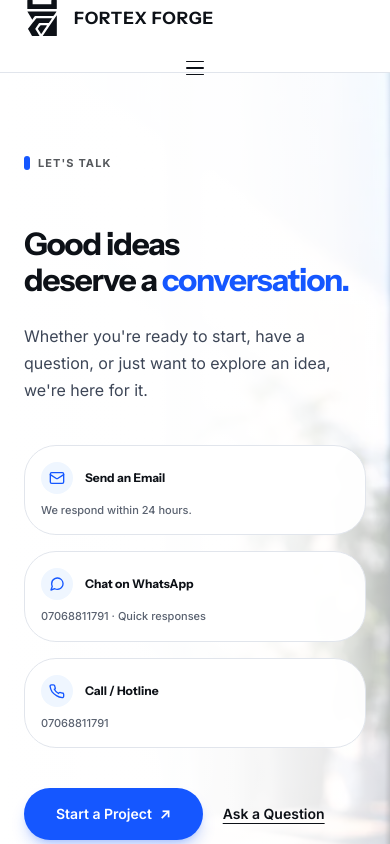
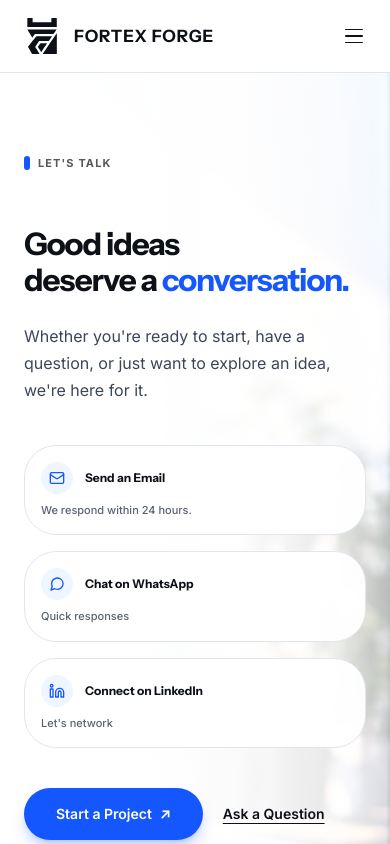
Before and after one commit to Youngpastor14/fortex-forge, a React (Vite) app: page /contact in a window 390 px wide. Shown: the top 844 px of the page. Built offline with nearby package versions, Linux system fonts and the light colour scheme.

Commit message:
fix: header mobile flex row, remove phone text from WhatsApp card, restore LinkedIn card

```diff
--- a/src/components/layout/GlobalHeader.tsx
+++ b/src/components/layout/GlobalHeader.tsx
@@ -72,7 +72,7 @@ export default function GlobalHeader() {
           <nav
             role="navigation"
             aria-label="Primary navigation"
-            className="flex items-center justify-between h-[72px]"
+            className="flex flex-row flex-nowrap items-center justify-between h-[72px] w-full"
           >
             {/* ── Brand Mark ────────────────────────────────────────────── */}
             <BrandLogo
--- a/src/index.css
+++ b/src/index.css
@@ -459,41 +459,7 @@ html, body {
   textarea { min-height: 96px !important; }
 }
 
-/* ── Grid collapse: force single column on very small screens ── */
-@media (max-width: 400px) {
-  [class*="grid-cols-2"]:not([class*="sm:grid-cols"]) {
-    grid-template-columns: 1fr !important;
-  }
-  [class*="grid-cols-4"] { grid-template-columns: 1fr 1fr !important; }
-}
-
-/* ── Image contrast: reduce mix-blend-multiply images on tablets ── */
-@media (max-width: 1023px) {
-  img[class*="mix-blend-multiply"] {
-    opacity: 0.25 !important;
-  }
-}
-
-/* ── Prevent the 5-col process section from overflowing on tablet ── */
-@media (min-width: 640px) and (max-width: 1023px) {
-  [class*="lg:grid-cols-5"] { grid-template-columns: repeat(3, 1fr) !important; }
-}
-@media (max-width: 639px) {
-  [class*="lg:grid-cols-5"] { grid-template-columns: 1fr 1fr !important; }
-  [class*="lg:grid-cols-5"] > :last-child { grid-column: 1 / -1; }
-}
-
-/* ── Work / Portfolio: stack cards on small screens ── */
-@media (max-width: 767px) {
-  [class*="md:grid-cols-3"] { grid-template-columns: 1fr !important; }
-}
-
-/* ── Footer: stack on small screens ── */
-@media (max-width: 639px) {
-  footer [class*="grid-cols-"] { grid-template-columns: 1fr 1fr !important; }
-}
-
-/* ── Insight / blog card horizontal scroll — smooth touch ── */
+/* ── Prevent horizontal scroll on mobile containers ── */
 @media (max-width: 767px) {
   [class*="overflow-x-auto"] {
     -webkit-overflow-scrolling: touch;
@@ -503,14 +469,3 @@ html, body {
   [class*="overflow-x-auto"]::-webkit-scrollbar { display: none; }
   [class*="overflow-x-auto"] > * { scroll-snap-align: start; }
 }
-
-/* ── FAQ accordion: improve touch usability ── */
-@media (max-width: 767px) {
-  button[class*="text-left"] { min-height: 52px; padding-top: 14px; padding-bottom: 14px; }
-}
-
-/* ── Form multi-step: prevent button row from overflowing on narrow screens ── */
-@media (max-width: 400px) {
-  .flex.justify-between.items-center { flex-direction: column !important; gap: 12px !important; align-items: stretch !important; }
-  .flex.justify-between.items-center button { width: 100% !important; justify-content: center !important; }
-}
--- a/src/pages/ContactPage.tsx
+++ b/src/pages/ContactPage.tsx
@@ -268,22 +268,26 @@ export default function ContactPage() {
                   </div>
                   <span className="font-display font-bold text-xs text-forge-ink">Chat on WhatsApp</span>
                 </div>
-                <span className="text-[11px] text-forge-muted font-medium">07068811791 · Quick responses</span>
+                <span className="text-[11px] text-forge-muted font-medium">Quick responses</span>
               </a>
 
               <a
-                href="tel:+2347068811791"
+                href="https://www.linkedin.com/company/fortexforge/"
+                target="_blank"
+                rel="noopener noreferrer"
                 className="p-4 rounded-2xl bg-white/95 backdrop-blur-sm border border-forge-border hover:border-slate-300 hover:shadow-md transition-all flex flex-col justify-between"
               >
                 <div className="flex items-center gap-3 mb-2">
                   <div className="w-8 h-8 rounded-lg bg-blue-50 text-forge-blue flex items-center justify-center shrink-0">
                     <svg className="w-4 h-4 text-forge-blue" viewBox="0 0 24 24" fill="none" stroke="currentColor" strokeWidth="2" strokeLinecap="round" strokeLinejoin="round" aria-hidden="true">
-                      <path d="M22 16.92v3a2 2 0 0 1-2.18 2 19.79 19.79 0 0 1-8.63-3.07A19.5 19.5 0 0 1 4.69 13.4a19.79 19.79 0 0 1-3.07-8.67A2 2 0 0 1 3.6 2.69h3a2 2 0 0 1 2 1.72c.127.96.361 1.903.7 2.81a2 2 0 0 1-.45 2.11L7.91 9.4a16 16 0 0 0 6.29 6.29l.98-.98a2 2 0 0 1 2.11-.45c.907.339 1.85.573 2.81.7A2 2 0 0 1 22 16.92z" />
+                      <path d="M16 8a6 6 0 0 1 6 6v7h-4v-7a2 2 0 0 0-2-2 2 2 0 0 0-2 2v7h-4v-7a6 6 0 0 1 6-6z" />
+                      <rect width="4" height="12" x="2" y="9" />
+                      <circle cx="4" cy="4" r="2" />
                     </svg>
                   </div>
-                  <span className="font-display font-bold text-xs text-forge-ink">Call / Hotline</span>
+                  <span className="font-display font-bold text-xs text-forge-ink">Connect on LinkedIn</span>
                 </div>
-                <span className="text-[11px] text-forge-muted font-medium">07068811791</span>
+                <span className="text-[11px] text-forge-muted font-medium">Let's network</span>
               </a>
             </div>
 
@@ -1051,7 +1055,7 @@ export default function ContactPage() {
                 <p className="text-xs text-forge-secondary leading-relaxed mb-4">
                   Prefer a casual chat? Message us on WhatsApp.
                 </p>
-                <span className="font-mono text-xs font-bold text-forge-blue block mb-6">07068811791</span>
+                <span className="font-mono text-xs font-bold text-forge-blue block mb-6">Quick responses</span>
               </div>
               <a
                 href="https://wa.me/2347068811791"
```
